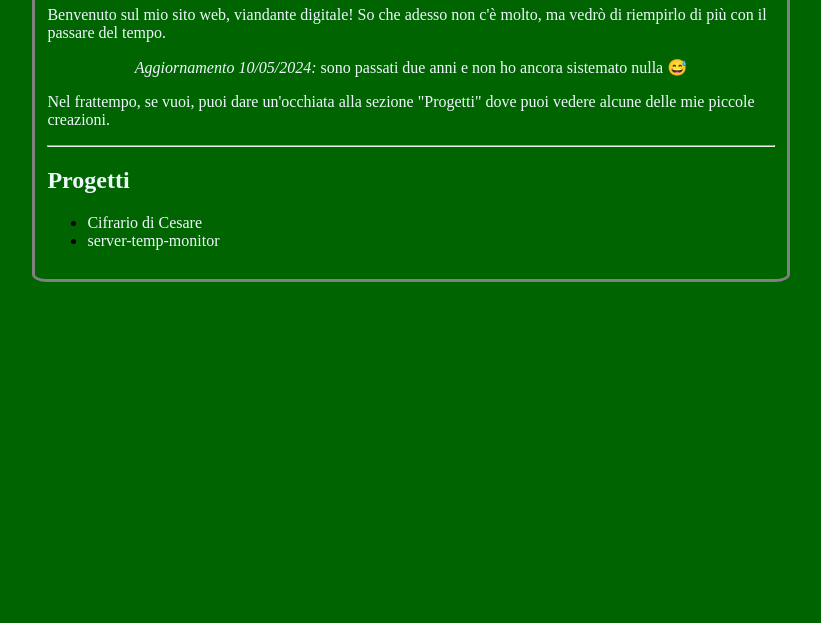
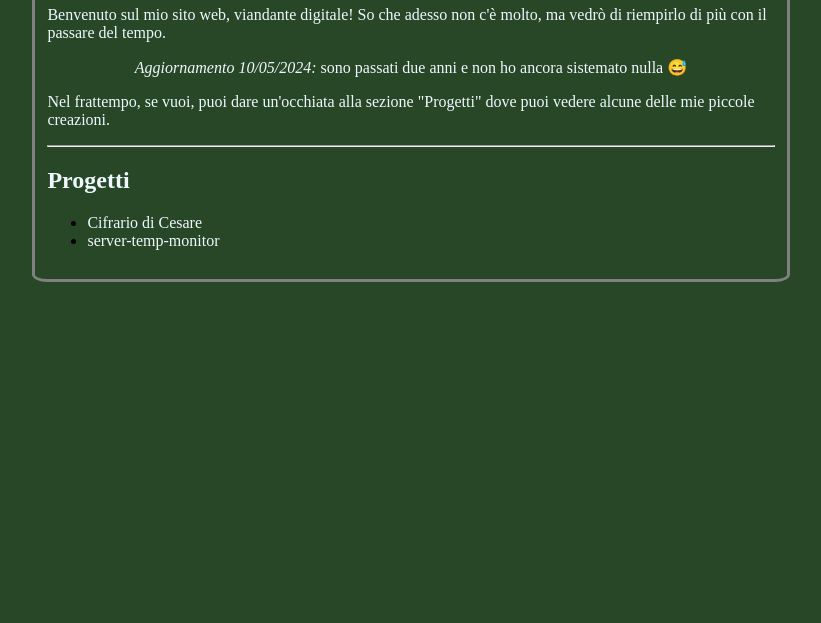
Before and after one commit to mattVisi/mattVisi.github.io, a plain HTML site: page index.html in a window 1280 px wide. Shown: the part 177-800 px from the top of the page, without its empty margins (229-1050 px from the left). Drawn offline with Linux system fonts and the light colour scheme.

Commit message:
Homepage backgroud color update

```diff
--- a/style/style.css
+++ b/style/style.css
@@ -1,5 +1,5 @@
 body {
-    background-color: darkGreen;
+    background-color: rgb(39, 71, 39);
     text-decoration-color: aliceblue;
 }
 
```
